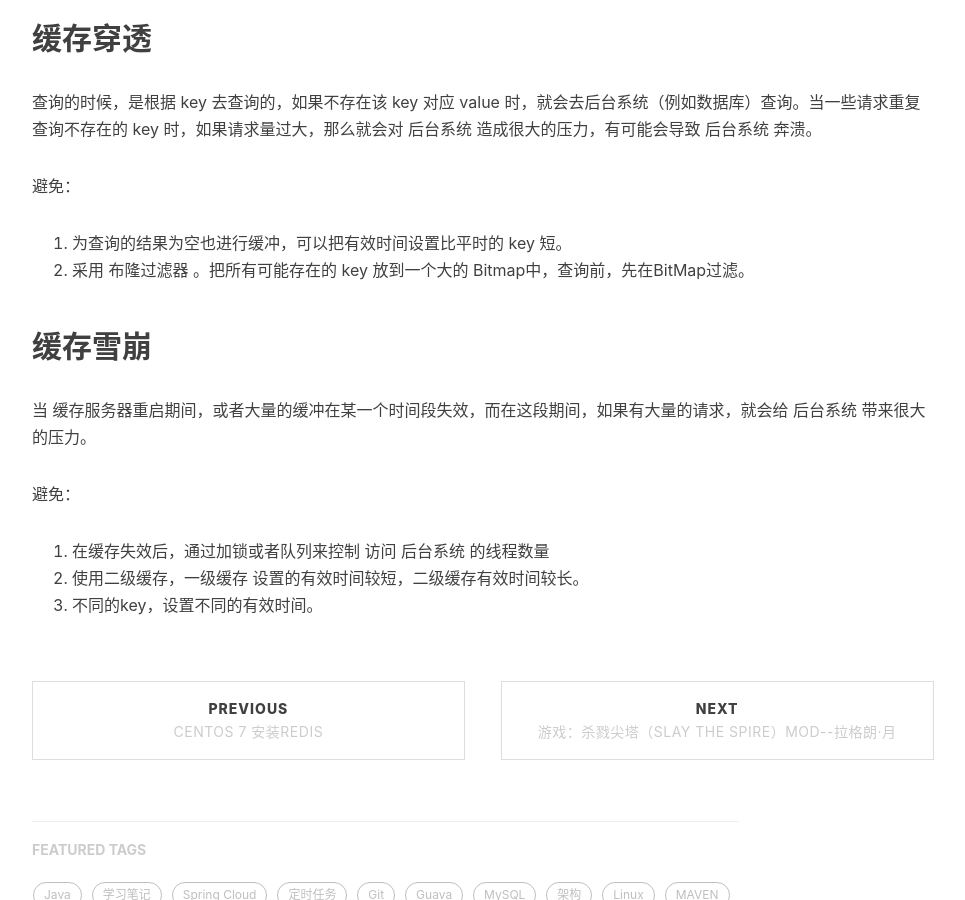
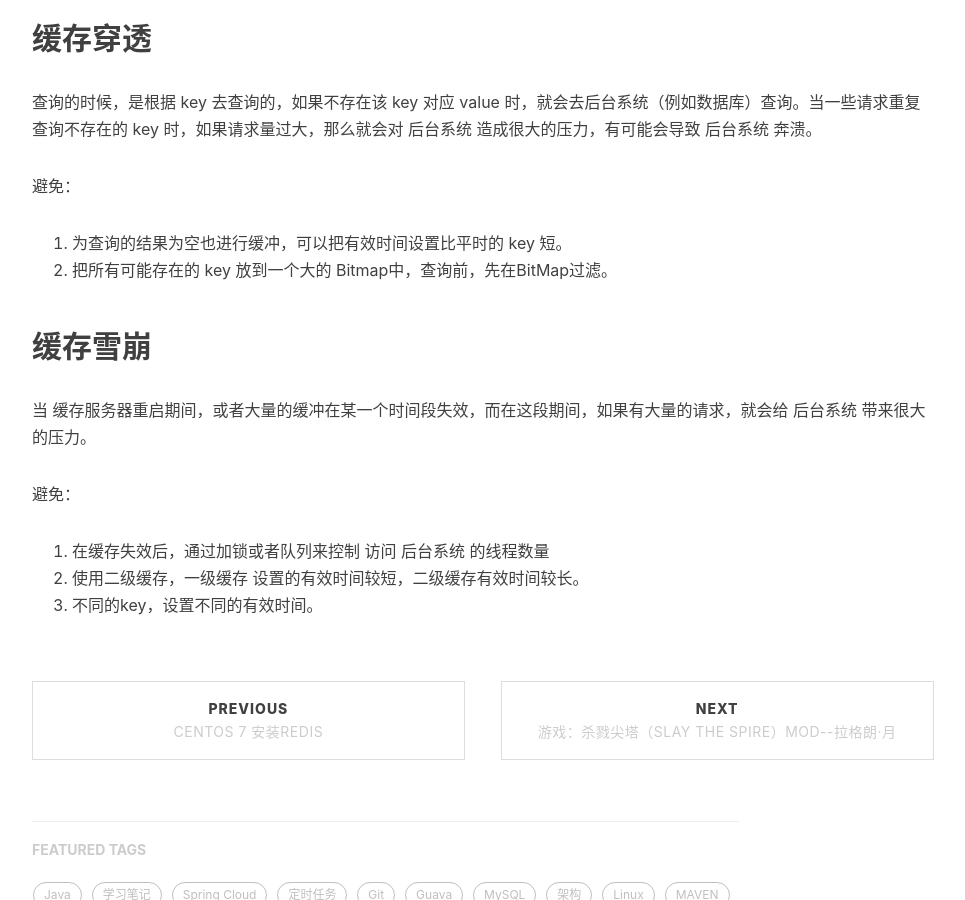
Before and after one commit to wsk1103/wsk1103.github.io, a Jekyll site: the page built from _posts/2019-01-13-理解 Redis.md, in a window 1280 px wide and 900 px high, scrolled down 3634 px. Shown: the whole window, without its empty margins (233-1198 px from the left). Built offline with Jekyll 4.4.1, drawn with Linux system fonts in a browser that asks for light colours; nearby versions of some CDN libraries; our own code applies the rules of GitHub Pages for plain Markdown files; comment, search, counter and statistics services are not loaded.

```diff
--- a/_posts/2019-01-13-理解 Redis.md
+++ b/_posts/2019-01-13-理解 Redis.md
@@ -111,7 +111,7 @@ save：调用 fsync 或 fdatasync 函数，将 AOF 文件保存到磁盘中。
 
 避免：
 1. 为查询的结果为空也进行缓冲，可以把有效时间设置比平时的 key 短。
-2. 采用 布隆过滤器 。把所有可能存在的 key 放到一个大的 Bitmap中，查询前，先在BitMap过滤。
+2. 把所有可能存在的 key 放到一个大的 Bitmap中，查询前，先在BitMap过滤。
 
 ## 缓存雪崩
 当 缓存服务器重启期间，或者大量的缓冲在某一个时间段失效，而在这段期间，如果有大量的请求，就会给 后台系统 带来很大的压力。
```
